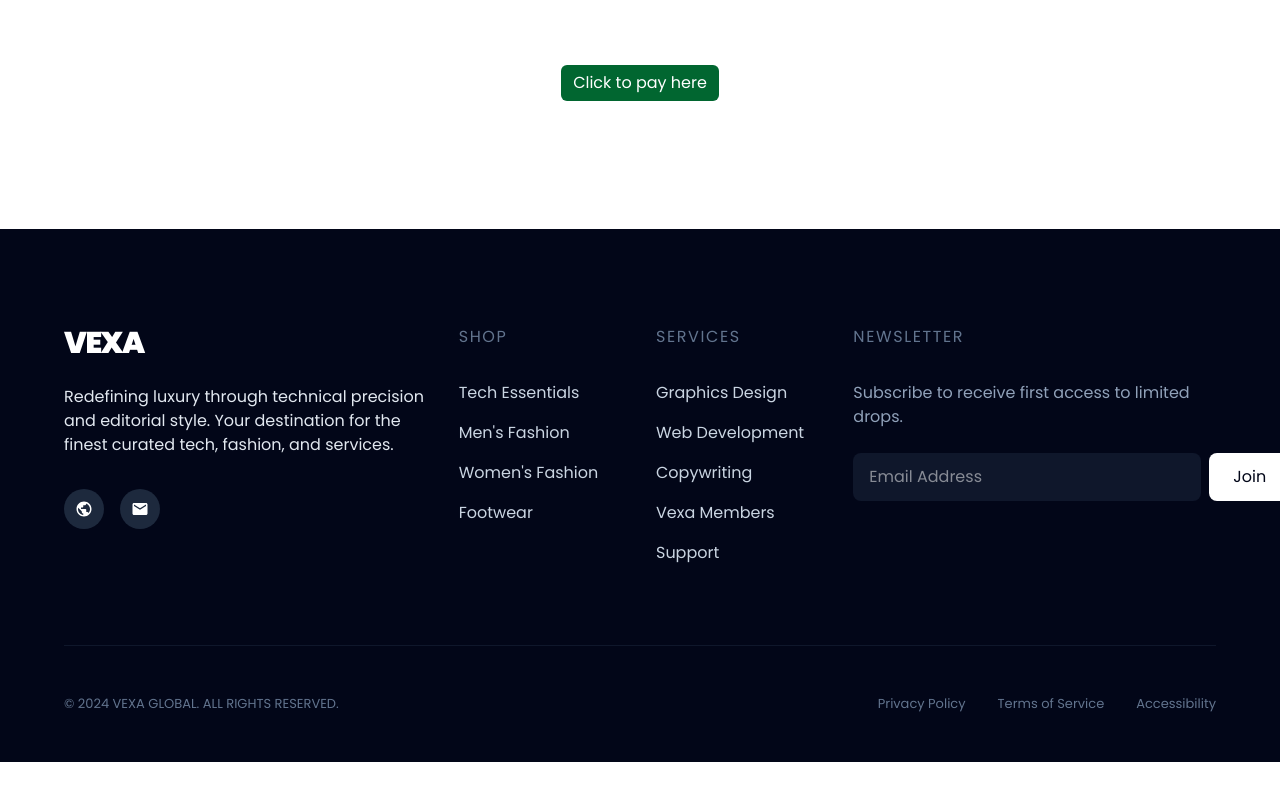
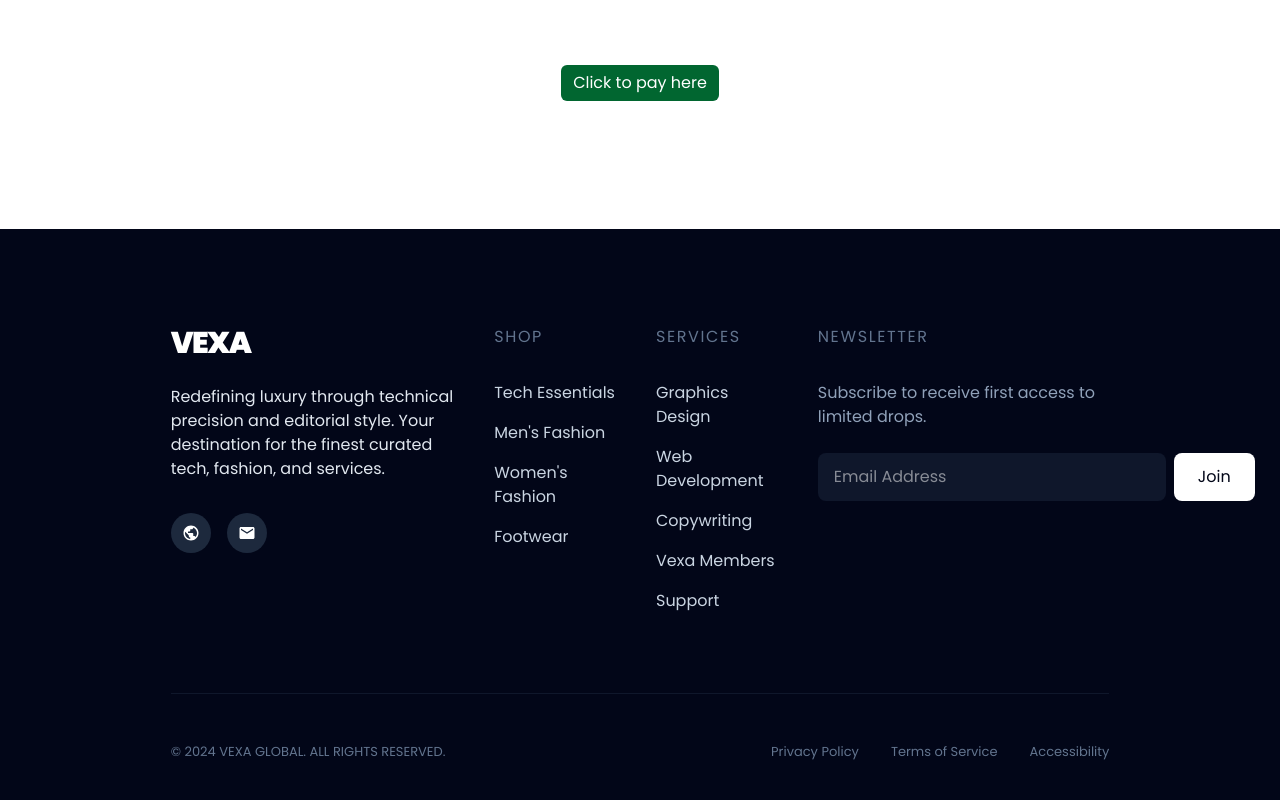
Before and after one commit to Sharkolly/Vexa, a React (Vite) app: page / in a window 1280 px wide. Shown: the part 1979-2779 px from the top of the page. Before the commit the page ends 2741 px from the top, so only its background shows below. Built offline with nearby package versions, Linux system fonts and the light colour scheme; no server answers; a web font is replaced by a local one.

Commit message:
Update Footer component layout and styling

```diff
--- a/components/ui/Footer.tsx
+++ b/components/ui/Footer.tsx
@@ -4,7 +4,7 @@ import { MdEmail, MdPublic } from "react-icons/md";
 const Footer = () => {
   return (
     <footer className="bg-slate-950 text-white pt-24 pb-12 max-md:pt-12 max-md:pb-8">
-      <div className="max-w-360 mx-auto px-6 md:px-16">
+      <div className="sm:w-10/12  w-full mx-auto px-6 md:px-16">
         <div className="grid grid-cols-1 md:grid-cols-12 gap-8 md:gap-gutter mb-20">
           <div className="col-span-full md:col-span-4">
             <h2 className="text-3xl font-black tracking-tighter mb-6">VEXA</h2>
@@ -128,7 +128,7 @@ const Footer = () => {
             </p>
             <div className="flex gap-2">
               <input
-                className="flex-grow bg-slate-900 border-none rounded-lg px-4 text-white focus:ring-1 focus:ring-primary"
+                className=" bg-slate-900 border-none rounded-lg px-4 text-white focus:ring-1 focus:ring-primary"
                 placeholder="Email Address"
                 type="email"
               />
```
